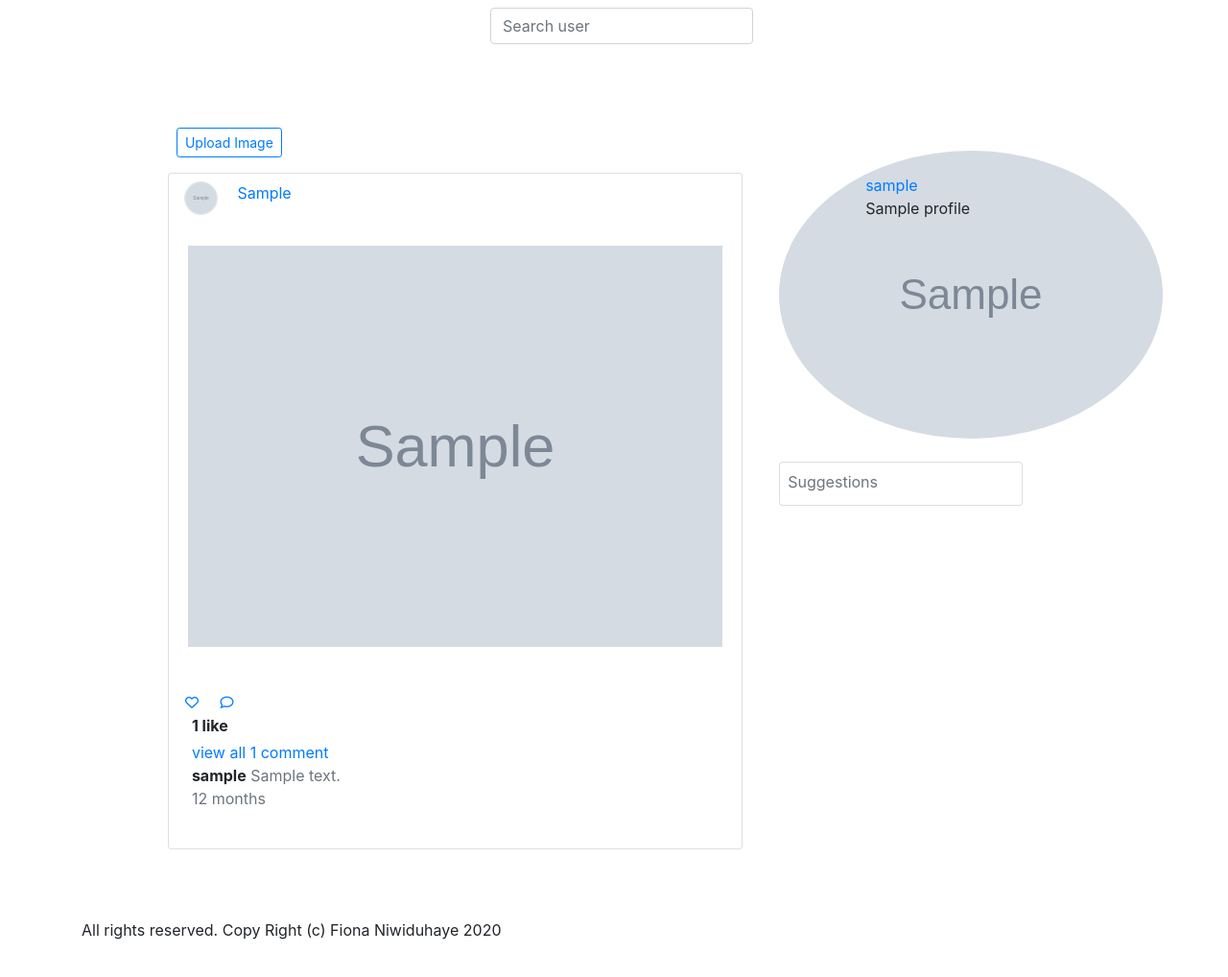
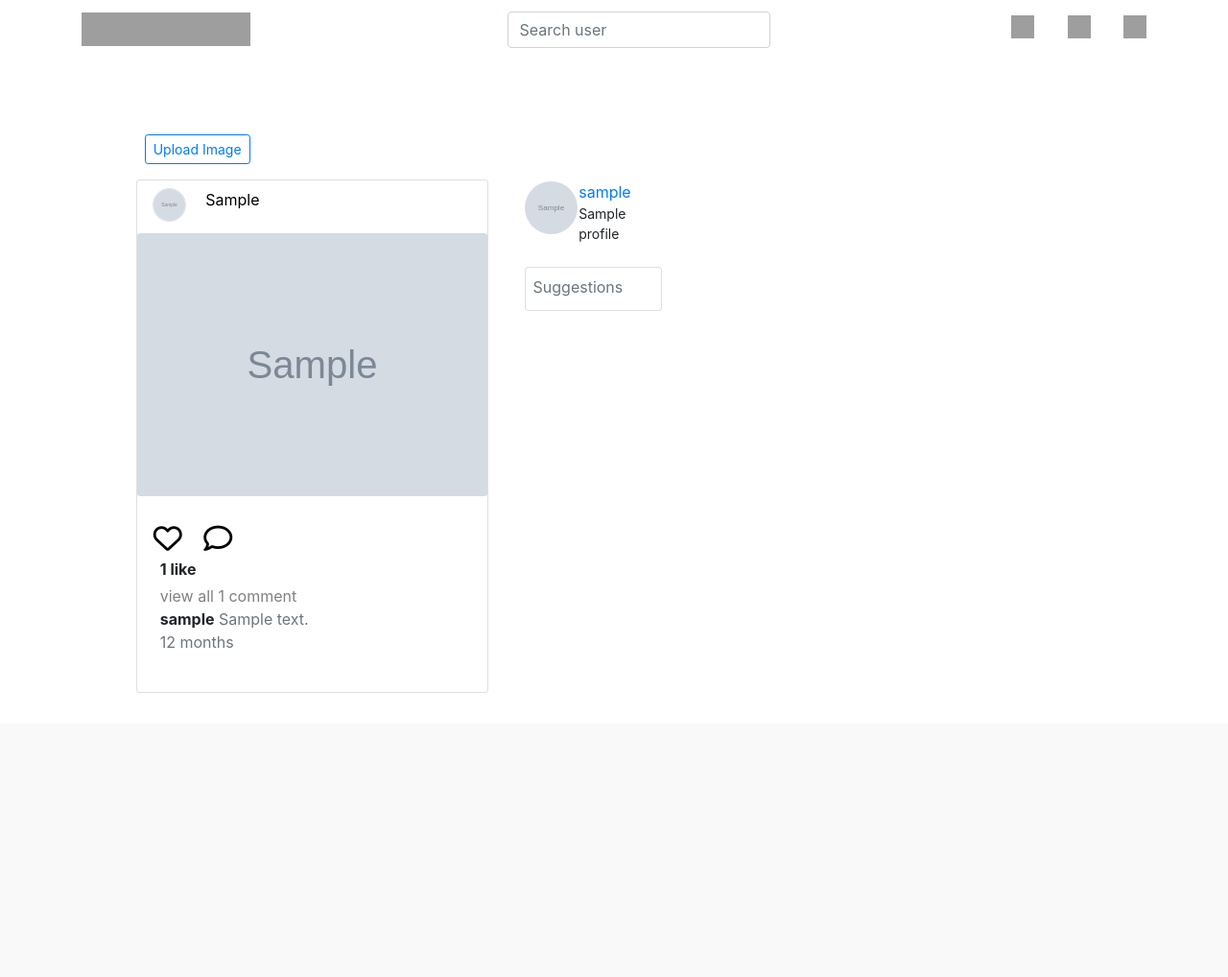
Before and after one commit to fiona-niwiduhaye/instagram-clone, a Django app: page / in a window 1280 px wide. Shown: the top 1018 px of the page at 96% size. Run offline with Django 3.2, Linux system fonts and the light colour scheme; a user stored in the database is signed in; tables that the repository leaves empty hold one stand-in row (values such as "Sample post"); grey boxes marked "Sample" are stand-in pictures; some libraries are stand-ins or nearby versions; grey boxes are pictures that could not be loaded.

Commit message:
first commit

```diff
--- a/instaclone/urls.py
+++ b/instaclone/urls.py
@@ -18,6 +18,8 @@
 from django.conf.urls.static import static
 from django.conf import settings
 
+
+
 urlpatterns = [
     url(r'^admin/', admin.site.urls),
     url(r'',include('instagram.urls')),
--- a/instagram/templates/user/index.html
+++ b/instagram/templates/user/index.html
@@ -1,4 +1,3 @@
-
 {% extends 'user/layout.html' %}
 {% load static %}
 {% load crispy_forms_tags %}
@@ -41,25 +40,25 @@
                 <div class="card-title">
                     <img src="{{image.user.profile_picture.url}}" class="rounded-circle border ml-3 mt-2  mr-3"
                          alt="{{image.user.user.username}}" width="35" height="35">
-                    <a href="{% url 'user_profile' image.user.user.username  %}" class="mt-4 user">{{image.user.user.username|title}}</a>
+                    <a href="/user_profile/image.user.username" class="mt-4 user">{{image.user.user.username|title}}</a>
                 </div>
                 <div class="card-body mb-4">
-                    <a href="{% url 'comment' image.id %}"><div class="card-text"
-                         style="background-image:url({{ image.image.url }});;background-size: contain;position: sticky">
-                        <img src="{{image.image.url}}" style="" class="card-img" width="100%"/>
+                    <a href="/comment/{{image.id}}"><div class="card-text">
+
+                        <img src="{{image.image.url}}"class="card-img" width="100%"/>
                     </div></a>
                 </div>
                 <div class="iconic ml-2">
                     <button class="btn btn-sm" type="submit" name="image_id" value="{{image.id}}">
-                        <a href="{% url 'comment' image.id %}"><i class="far fa-heart hearticon mx-auto"
-                                                                  aria-hidden="true" style=""></i></a>
+                        <a href="/comment/{{image.id}}"><i class="far fa-heart hearticon mx-auto"
+                                                                  aria-hidden="true" ></i></a>
                     </button>
-                    <button class="btn btn-sm" type="submit"><a href="{% url 'comment' image.id %}"><i
+                    <button class="btn btn-sm" type="submit"><a href="/comment/{{image.id}}"><i
                             class="far fa-comment hearticon mx-auto" aria-hidden="true"></i>
                     </a></button>
                 </div>
                 <span class="ml-4 mb-1"><strong>{{image.likes.count}} like{{image.likes.count|pluralize}}</strong></span>
-                <span class="text-secondary ml-4 viewall"><a href="{% url 'comment' image.id %}">view all {{image.comments.count}} comment{{image.comments.count|pluralize}}</a></span>
+                <span class="text-secondary ml-4 viewall"><a href="/comment/{{image.id}}">view all {{image.comments.count}} comment{{image.comments.count|pluralize}}</a></span>
                 <div class="allcomments mb-4">
                     {% for comment in image.comments.all|slice:'2' %}
                     <div class="comment">
@@ -81,7 +80,7 @@
                 </div>
                 <div class="col-md-6 mt-4 user-detail">
                     <span class=" text-secondary"><a
-                            href="{% url 'user_profile' user.username %}">{{ user.username }}</a></span> <br>
+                            href="/user_profile/user.username">{{ user.username }}</a></span> <br>
                     <span class=" inname">{{ user.profile.name }}</span>
                 </div>
             </div>
@@ -97,7 +96,7 @@
                                          width="45px" height="45px">
                                 </div>
                                 <div class="col-md-6 mr-2 mt-2">
-                                    <span><a href="{% url 'user_profile' user.username  %}">{{user.username}}</a></span>
+                                    <span><a href="/user_profile/user.username">{{user.username}}</a></span>
                                 </div>
                                 <div class="col-md-4">
                                 </div>
@@ -114,7 +113,7 @@
         </div>
 
     </div>
-    <p class="text-center mt-5">All rights reserved. Copy Right (c) Fiona Niwiduhaye  2020</p>
+    <p class="text-center mt-5"></p>
 </div>
 
 {% endblock %}
--- a/instagram/templates/user/navbar.html
+++ b/instagram/templates/user/navbar.html
@@ -13,7 +13,7 @@
         <span class="pull-right">
             <div class="instaicon disc"></div>
             <div class="instaicon like"></div>
-            <a href="{% url 'profile' user.username %}" class="instaicon pers"></a>
+            <a href="/profile/user.username" class="instaicon pers"></a>
 
 
         </span>
--- a/instagram/urls.py
+++ b/instagram/urls.py
@@ -8,7 +8,7 @@
     url('^$', views.index, name='index'),
     url(r'^profile/<username>/', views.profile, name='profile'),
     url(r'^user_profile/<username>/', views.user_profile, name='user_profile'),
-    url(r'^post/<id>', views.post_comment, name='comment'),
+    url(r'post/<id>', views.post_comment, name='comment'),
     url(r'^post/<id>/like', PostLikeToggle.as_view(), name='liked'),
     url(r'^api/post/<id>/like', PostLikeAPIToggle.as_view(), name='liked-api'),
     url(r'^like/$', views.like_post, name='like_post'),
--- a/instagram/views.py
+++ b/instagram/views.py
@@ -25,10 +25,6 @@
     else:
         form = SignUpForm()
     return render(request, 'registration/signup.html', {'form': form})
-
-
-
-
 
 
 @login_required(login_url='login')
--- /dev/null
+++ b/runtime.txt
@@ -0,0 +1 @@
+python-3.6.12
--- a/static/css/styles.css
+++ b/static/css/styles.css
@@ -0,0 +1,147 @@
+@media only screen and (max-width: 475px){
+    .download{
+        width:45%;
+        display:flex;
+        flex-direction:row;
+        display:inline;
+    }
+    #insta{
+        height:60%;
+    }
+
+}
+
+h1{
+    color:green;
+}
+.form-text, .asteriskField{
+    display:none;
+}
+.reg{
+    background-color:#f9f9f9;
+}
+.alert{
+    margin:0;
+    padding:0;
+}
+.alert ul li {
+    list-style-type: none;
+    padding:0;
+    margin:0;
+    font-size:12px;
+}
+.navbar{
+    background-color:white;
+}
+.instaicon{
+    display: inline-block;
+    background-image: url(/static/images/96319a506a03.png);
+    padding:0px;
+}
+.instaglyph{
+    display: inline-block;
+    background-image: url(/static/images/868a059b8fc8.png);
+    margin:8px;
+}
+.modal-body a{
+    text-decoration:none;
+    color:black;
+    text-align:center;
+}
+.hearticon{
+    color:black;
+    font-size:30px;
+    margin-left:-10px;
+    margin-right:-10px;
+}
+.viewall a{
+    text-decoration:none;
+    color:grey;
+}
+.disc{
+    background-position: -458px -250px;
+    width: 24px;
+    height: 24px;
+}
+.like{
+    background-position: -458px -328px;
+    height: 24px;
+    width: 24px;
+    margin-left: 30px;
+}
+.pers{
+    background-position: -157px -357px;
+    height: 24px;
+    width: 24px;
+    margin-left: 30px;
+}
+.logo{
+    background-position: -98px -203px;
+    height: 35px;
+    width: 176px;
+}
+.mainicon{
+    background-position: -401px -388px;
+    height: 30px;
+    width: 30px;
+    margin-right: 146px;
+}
+.main{
+    margin-top:5%;
+}
+body{
+    background-color:#f9f9f9;
+}
+
+.account-img {
+    height: 165px;
+    width: 165px;
+}
+.user-img {
+    height: 55px;
+    width: 55px;
+    margin-top:25px;
+}
+.inname{
+    font-size:14px;
+}
+.user-details{
+    margin-left:-30px;
+}
+.userinfo{
+    margin-top:24px;
+}
+.username{
+    font-size:30px;
+}
+#cog{
+    font-size:24px;
+}
+.card-body{
+    margin:0px;
+    padding:0px;
+}
+.user{
+    color:black;
+}
+.user a:hover{
+    text-decoration:none;
+}
+.col-form-label{
+    font-size:14;
+}
+#overlay{
+    display: none;
+    color: black;
+    width: 100%;
+    height: 100%;
+    background-color:rgba(37, 36, 36, 0.456);
+    position:absolute;
+    top: 0px;
+    left: 0px;
+    text-align: center;
+    padding-top: 30%;
+}
+.card:hover #overlay{
+    display: block;
+}
```
Also changed, not shown: instaclone/settings.py (+42 -12 lines), requirements.txt (added, +21 -0 lines), media/posts/Vivine.png (added), 3 other files.
